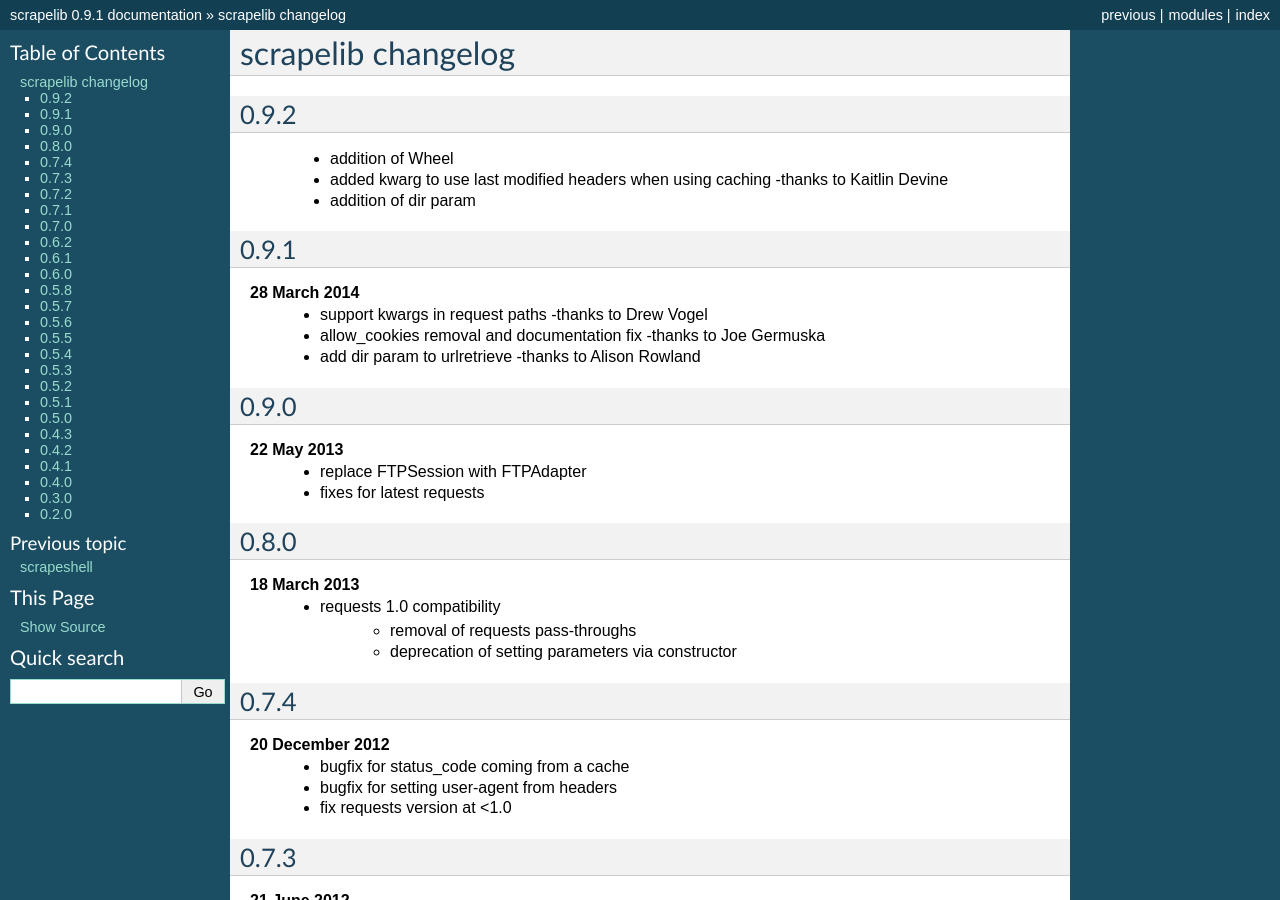
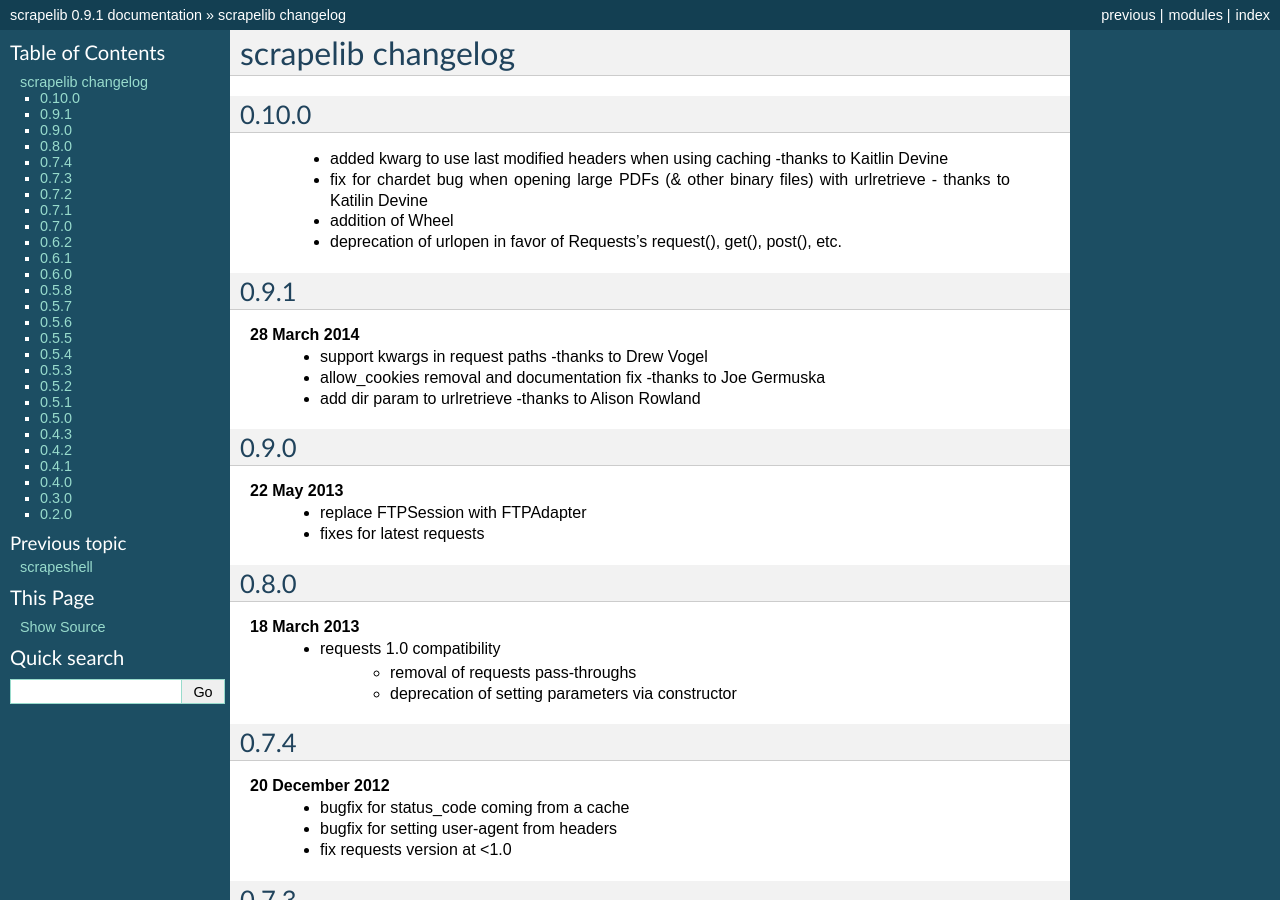
Before and after one commit to jamesturk/scrapelib, a Sphinx documentation site: the page built from docs/changelog.rst, in a window 1280 px wide and 900 px high. Built offline with Sphinx 7.4.7, drawn with Linux system fonts in a browser that asks for light colours.

Commit message:
some changelog work

```diff
--- a/docs/changelog.rst
+++ b/docs/changelog.rst
@@ -1,11 +1,12 @@
 scrapelib changelog
 ===================
 
-0.9.2
------
+0.10.0
+------
+    * added kwarg to use last modified headers when using caching -thanks to Kaitlin Devine
+    * fix for chardet bug when opening large PDFs (& other binary files) with urlretrieve - thanks to Katilin Devine
     * addition of Wheel
-    * added kwarg to use last modified headers when using caching -thanks to Kaitlin Devine
-    * addition of dir param
+    * deprecation of urlopen in favor of Requests's request(), get(), post(), etc.
 
 0.9.1
 -----
--- a/scrapelib/__init__.py
+++ b/scrapelib/__init__.py
@@ -17,7 +17,7 @@ else:                               # pragma: no cover
     from urllib.error import URLError as urllib_URLError
     _str_type = str
 
-__version__ = '0.9.1'
+__version__ = '0.10.0'
 _user_agent = ' '.join(('scrapelib', __version__, requests.utils.default_user_agent()))
 
 
```
